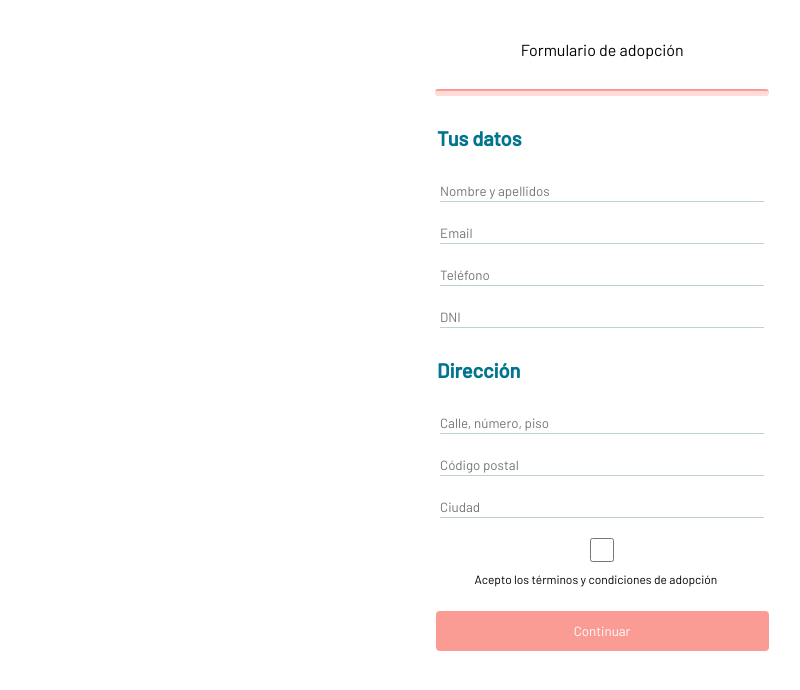
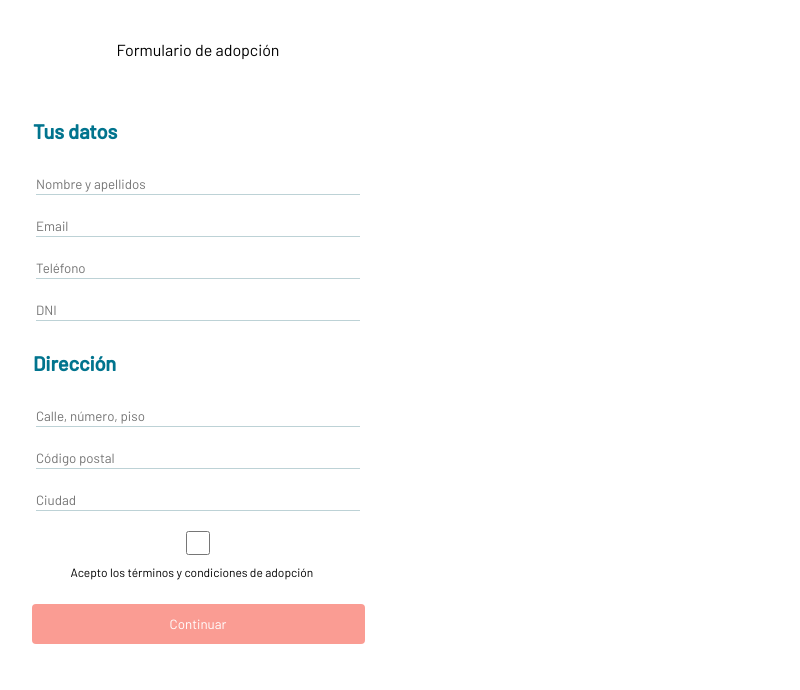
Before and after one commit to davidsotelo26/protectora-front, a React (Create React App) app: page /formulario in a window 1280 px wide. Shown: the top 690 px of the page, without its empty margins (17-817 px from the left). Built offline with nearby package versions, Linux system fonts and the light colour scheme.

Commit message:
solucion descuadre estilo

```diff
--- a/src/Pages/FormularioAdopcion/FormularioAdopcion.jsx
+++ b/src/Pages/FormularioAdopcion/FormularioAdopcion.jsx
@@ -58,7 +58,7 @@ const FormularioAdopcion = () => {
   };
 
   return (
-    <div>
+    <div className='containerFormularioAdopcion'>
        {step === 1 && (
         <div>
 
--- a/src/Pages/FormularioAdopcion/FormularioAdopcion.scss
+++ b/src/Pages/FormularioAdopcion/FormularioAdopcion.scss
@@ -1,3 +1,5 @@
+.containerFormularioAdopcion{
+
 div {
   width: 390px;
   height: auto;
@@ -70,3 +72,4 @@ button {
   border-radius: 4px;
   background-color: rgb(250 156 147);
 }
+}
```
